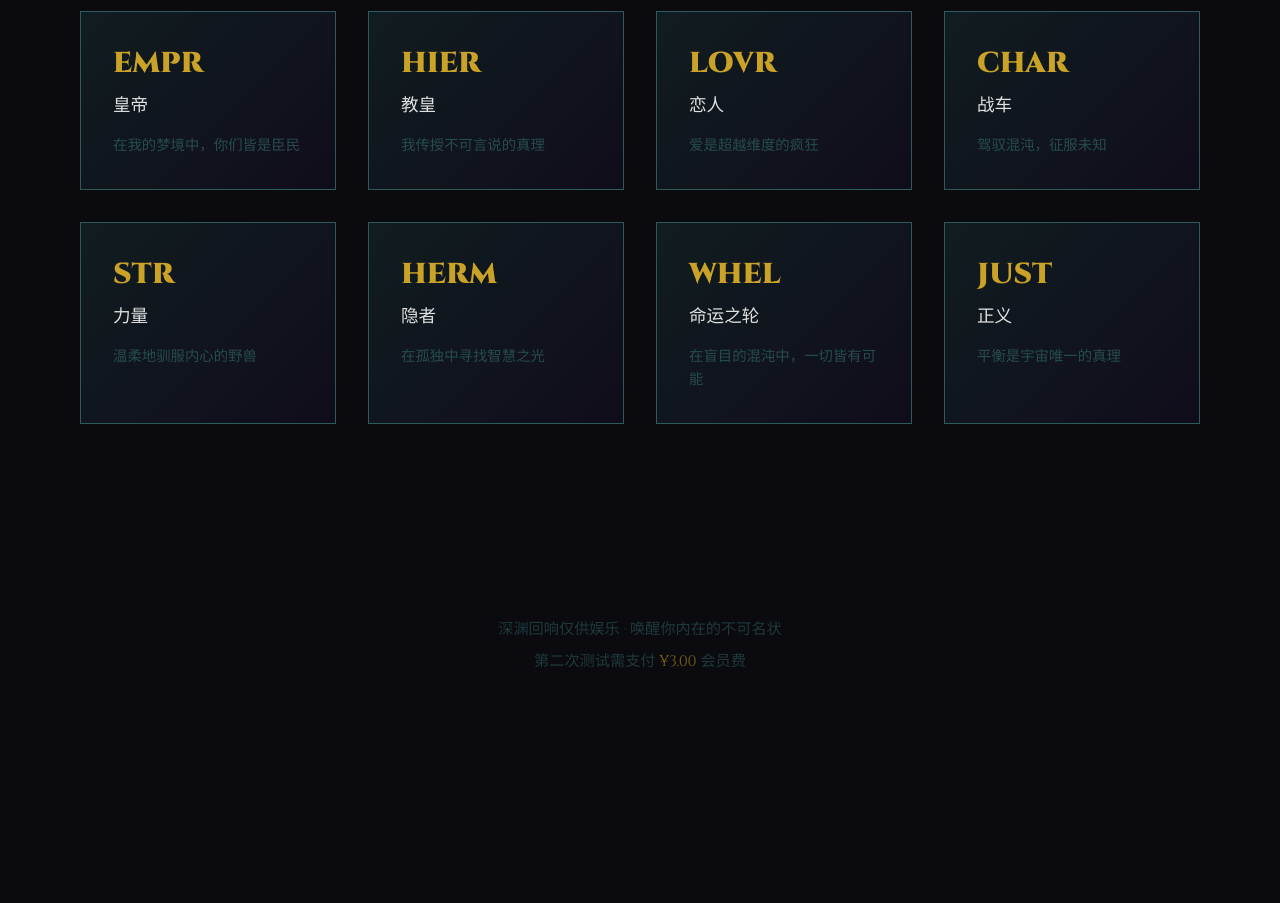
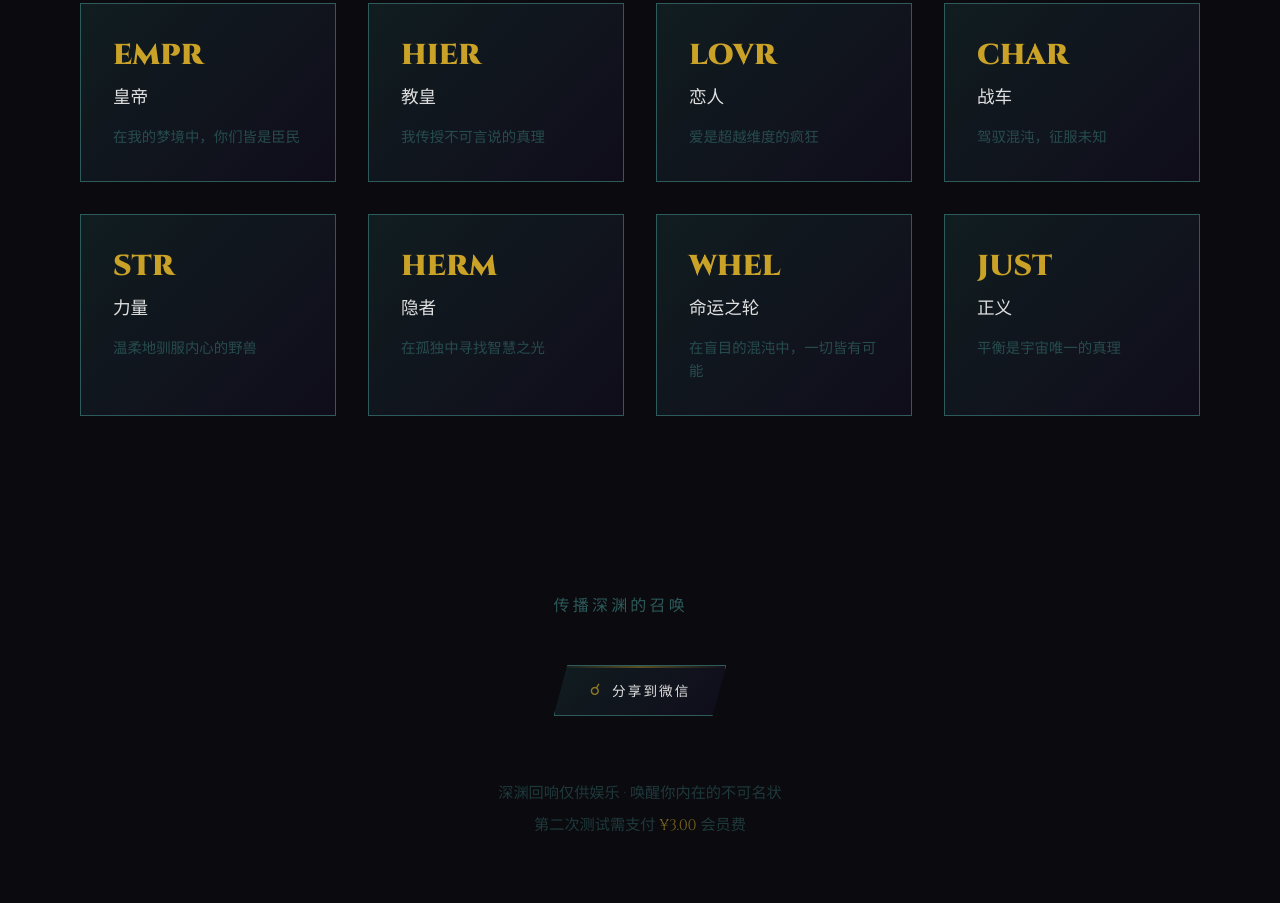
Before and after one commit to samgege2204/web-mbti01, a plain HTML site: page index.html in a window 1280 px wide. Shown: the part 1327-2230 px from the top of the page. Before the commit the page ends 2095 px from the top, so only its background shows below. Drawn offline with Linux system fonts and the light colour scheme.

Commit message:
分享按钮移到页面最下方

```diff
--- a/index.html
+++ b/index.html
@@ -1204,15 +1204,21 @@
                 唤醒沉睡的灵魂
             </button>
             <div class="free-badge">首次测试 · 免费</div>
-            <button class="share-btn-eldritch" onclick="openWechatShare()">
-                <span class="rune">☌</span> 分享到微信
-            </button>
         </div>
 
         <div class="types-showcase">
             <h2 class="section-title">27种深渊觉醒原型</h2>
             <div class="types-grid" id="typesGrid">
                 <!-- 人格类型将通过JS动态生成 -->
+            </div>
+        </div>
+
+        <div class="share-section">
+            <p style="color: var(--cthulhu-teal); margin-bottom: 1.5rem; letter-spacing: 0.2em;">传播深渊的召唤</p>
+            <div class="share-buttons-row">
+                <button class="share-btn-eldritch" onclick="openWechatShare()">
+                    <span class="rune">☌</span> 分享到微信
+                </button>
             </div>
         </div>
 
@@ -1306,6 +1312,11 @@
                 </div>
             </div>
 
+            <button class="restart-btn" onclick="handleRestart()">
+                再次觉醒（需支付 ¥3.00）
+            </button>
+        </div>
+
         <div class="share-section">
             <p style="color: var(--cthulhu-teal); margin-bottom: 1.5rem; letter-spacing: 0.2em;">分享你的觉醒原型</p>
             <div class="share-buttons-row">
@@ -1319,11 +1330,6 @@
                     <span class="rune">∞</span> 复制链接
                 </button>
             </div>
-            </div>
-
-            <button class="restart-btn" onclick="handleRestart()">
-                再次觉醒（需支付 ¥3.00）
-            </button>
         </div>
 
         <footer>
```
Lines whose indentation alone changed are shown as unchanged.
